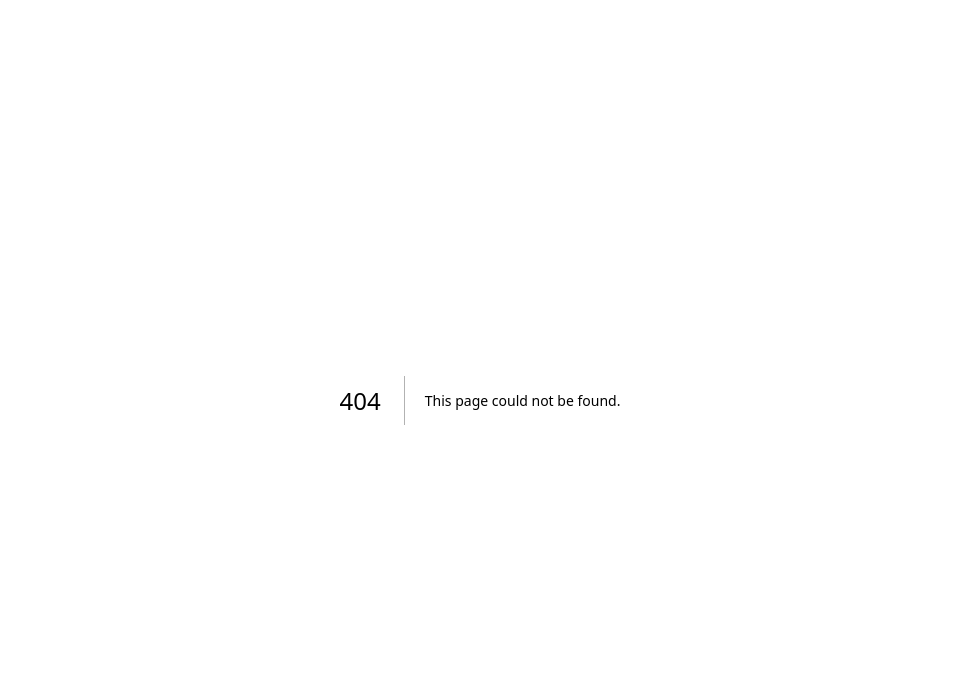
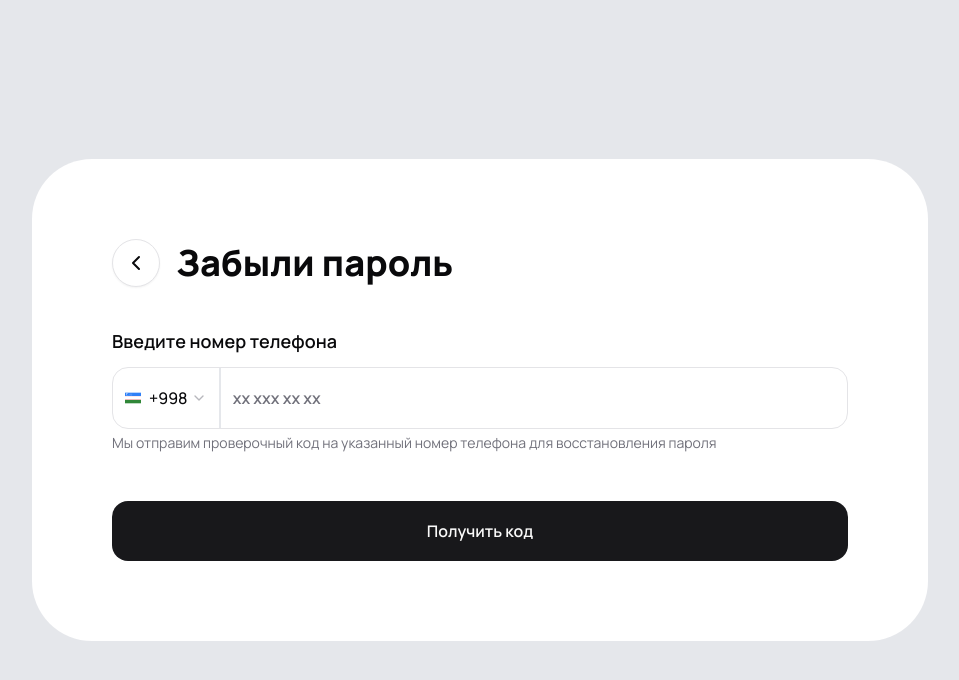
Before and after one commit to Ravshanbekovvb/omboor.com, a Next.js app in the folder frontend/: page /forgot-password in a window 1280 px wide. Before the commit this address had no page. Shown: the top 680 px of the page, without its empty margins (160-1119 px from the left). Built offline with nearby package versions, Linux system fonts and the light colour scheme.

Commit message:
feat: implement forgot password and login pages with form validation and country selection

```diff
--- /dev/null
+++ b/frontend/src/app/(auth)/forgot-password/page.tsx
@@ -0,0 +1,11 @@
+import { ForgotPassword } from '@/widgets/forgot-password'
+
+import { Section } from '@/shared/ui'
+
+export default function Page() {
+	return (
+		<Section className='flex h-full items-center justify-center'>
+			<ForgotPassword className='max-w-4xl' />
+		</Section>
+	)
+}
--- /dev/null
+++ b/frontend/src/app/(auth)/layout.tsx
@@ -0,0 +1,11 @@
+export default function RootLayout({
+	children
+}: Readonly<{
+	children: React.ReactNode
+}>) {
+	return (
+		<>
+			<main className='flex size-full flex-col overflow-y-auto'>{children}</main>
+		</>
+	)
+}
--- /dev/null
+++ b/frontend/src/entities/title/index.ts
@@ -0,0 +1 @@
+export { Title } from './title'
--- /dev/null
+++ b/frontend/src/entities/title/title.tsx
@@ -0,0 +1,5 @@
+import { cn } from '@/shared/lib/utils'
+
+export const Title: React.FC<{ className?: string; title: string }> = ({ className, title }) => {
+	return <div className={cn('text-3xl font-black sm:text-4xl', className)}>{title}</div>
+}
--- a/frontend/src/shared/ui/form.tsx
+++ b/frontend/src/shared/ui/form.tsx
@@ -119,7 +119,7 @@ function FormDescription({ className, ...props }: React.ComponentProps<'p'>) {
 		<p
 			data-slot='form-description'
 			id={formDescriptionId}
-			className={cn('text-muted-foreground text-sm', className)}
+			className={cn('text-muted-foreground mt-1 text-sm', className)}
 			{...props}
 		/>
 	)
--- /dev/null
+++ b/frontend/src/widgets/forgot-password/index.ts
@@ -0,0 +1 @@
+export { ForgotPassword } from './ui'
--- /dev/null
+++ b/frontend/src/widgets/forgot-password/model.ts
@@ -0,0 +1,37 @@
+import { zodResolver } from '@hookform/resolvers/zod'
+import { useState } from 'react'
+import { SubmitHandler, useForm } from 'react-hook-form'
+import * as z from 'zod'
+
+import { countries } from '@/shared/constants'
+import { TCountry } from '@/shared/types'
+
+const formSchema = z.object({
+	phone: z.string().min(1, 'Telefon raqam kiritilishi shart')
+})
+type TForm = z.infer<typeof formSchema>
+export const useForgotPassword = () => {
+	const defaultValues = {
+		phone: ''
+	} as TForm
+	const form = useForm<TForm>({
+		mode: 'onSubmit',
+		resolver: zodResolver(formSchema),
+		defaultValues
+	})
+	const [selectedCountry, setSelectedCountry] = useState<TCountry>(countries[0])
+	const [isDropdownOpen, setIsDropdownOpen] = useState<boolean>(false)
+	const onSubmit: SubmitHandler<TForm> = data => {
+		data.phone = selectedCountry.dialCode + data.phone
+		console.log(data)
+	}
+
+	return {
+		selectedCountry,
+		isDropdownOpen,
+		setSelectedCountry,
+		setIsDropdownOpen,
+		onSubmit,
+		form
+	}
+}
--- /dev/null
+++ b/frontend/src/widgets/forgot-password/ui.tsx
@@ -0,0 +1,137 @@
+'use client'
+import { ChevronLeft } from 'lucide-react'
+import Link from 'next/link'
+
+import { Title } from '@/entities/title'
+
+import { countries } from '@/shared/constants'
+import { cn } from '@/shared/lib/utils'
+import {
+	Button,
+	Input,
+	Select,
+	SelectContent,
+	SelectGroup,
+	SelectItem,
+	SelectTrigger
+} from '@/shared/ui'
+import {
+	Form,
+	FormControl,
+	FormDescription,
+	FormField,
+	FormItem,
+	FormLabel
+} from '@/shared/ui/form'
+
+import { useForgotPassword } from './model'
+
+export const ForgotPassword: React.FC<{ className?: string }> = ({ className }) => {
+	const {
+		form,
+		isDropdownOpen,
+		onSubmit,
+		selectedCountry,
+		setIsDropdownOpen,
+		setSelectedCountry
+	} = useForgotPassword()
+	return (
+		<div
+			className={cn(
+				'w-full space-y-10 rounded-[60px] bg-white p-6 sm:p-12 md:p-16 lg:p-20',
+				className
+			)}
+		>
+			<div className='flex items-center gap-4'>
+				<Link href={'/login'}>
+					<Button
+						variant={'outline'}
+						className='size-7 min-h-12 w-12 rounded-full'
+						size='icon'
+					>
+						<ChevronLeft className='size-6' />
+					</Button>
+				</Link>
+				<Title title='Забыли пароль' />
+			</div>
+			<Form {...form}>
+				<form onSubmit={form.handleSubmit(onSubmit)} className='space-y-7'>
+					<FormField
+						control={form.control}
+						name='phone'
+						render={({ field }) => (
+							<FormItem>
+								<FormLabel>Введите номер телефона</FormLabel>
+								<FormControl>
+									<div className='border-input focus-within:ring-input flex items-center rounded-2xl border transition-shadow duration-300 focus-within:ring-3 focus-within:ring-offset-1'>
+										<Select
+											open={isDropdownOpen}
+											onOpenChange={setIsDropdownOpen}
+											value={selectedCountry.code}
+											onValueChange={value => {
+												const country = countries.find(
+													c => c.code === value
+												)
+												if (country) setSelectedCountry(country)
+											}}
+										>
+											<SelectTrigger className='w-[100px] rounded-none border-0 shadow-none outline-none focus-visible:ring-0 focus-visible:ring-offset-0 sm:w-[120px]'>
+												<div className='flex items-center gap-1 sm:gap-2'>
+													{<selectedCountry.flag />}
+													<span className='text-sm font-medium sm:text-base'>
+														{selectedCountry.dialCode}
+													</span>
+												</div>
+											</SelectTrigger>
+											<SelectContent
+												className='max-h-[260px] w-[200px] sm:w-[225px]'
+												position='popper'
+												align='start'
+											>
+												<SelectGroup>
+													{countries.map(country => {
+														const CountryFlagComponent = country.flag
+														return (
+															<SelectItem
+																key={country.code}
+																value={country.code}
+															>
+																<div className='flex items-center gap-1'>
+																	<CountryFlagComponent />
+																	<span className='min-w-10 text-sm font-medium sm:min-w-12 sm:text-base'>
+																		{country.dialCode}
+																	</span>
+																	<span className='truncate text-xs text-gray-600 sm:text-sm'>
+																		{country.name}
+																	</span>
+																</div>
+															</SelectItem>
+														)
+													})}
+												</SelectGroup>
+											</SelectContent>
+										</Select>
+										<Input
+											{...field}
+											type='tel'
+											placeholder={'xx xxx xx xx'}
+											className='rounded-none rounded-r-2xl border-0 border-l-2 border-l-gray-200 text-sm shadow-none outline-none focus-visible:border-l-gray-200 focus-visible:ring-0 focus-visible:ring-offset-0 sm:text-base'
+										/>
+									</div>
+								</FormControl>
+								{/* <FormMessage /> */}
+								<FormDescription>
+									Мы отправим проверочный код на указанный номер телефона для
+									восстановления пароля
+								</FormDescription>
+							</FormItem>
+						)}
+					/>
+					<Button className='mt-5 w-full' type='submit'>
+						Получить код
+					</Button>
+				</form>
+			</Form>
+		</div>
+	)
+}
--- a/frontend/src/widgets/login/ui.tsx
+++ b/frontend/src/widgets/login/ui.tsx
@@ -2,6 +2,9 @@
 
 import { Eye, EyeClosed } from 'lucide-react'
 import Image from 'next/image'
+import Link from 'next/link'
+
+import { Title } from '@/entities/title'
 
 import { countries } from '@/shared/constants'
 import { cn } from '@/shared/lib/utils'
@@ -53,10 +56,8 @@ export const Login: React.FC<{ className?: string }> = ({ className }) => {
 						/>
 						<div className='truncate text-2xl sm:text-3xl'>Omboor.com</div>
 					</div>
-					<h3 className='text-3xl font-black sm:text-4xl'>Вход в аккаунт</h3>
+					<Title title='Вход в аккаунт' />
 					<div className='flex flex-col items-start gap-3'>
-						{/* <label className='text-base font-semibold sm:text-lg'></label> */}
-
 						<FormField
 							control={form.control}
 							name='phone'
@@ -129,11 +130,6 @@ export const Login: React.FC<{ className?: string }> = ({ className }) => {
 					</div>
 
 					<div className='space-y-3'>
-						{/* <div className='flex flex-col gap-2 text-base font-semibold sm:flex-row sm:items-center sm:justify-between sm:text-lg'>
-							<label className='cursor-pointer text-sm text-blue-500 hover:underline sm:text-base'>
-								Забыли пароль?
-							</label>
-						</div> */}
 						<div className='relative'>
 							<FormField
 								control={form.control}
@@ -142,9 +138,12 @@ export const Login: React.FC<{ className?: string }> = ({ className }) => {
 									<FormItem>
 										<div className='flex items-center justify-between'>
 											<FormLabel>Пароль</FormLabel>
-											<label className='cursor-pointer text-sm text-blue-500 hover:underline sm:text-base'>
+											<Link
+												href={'/forgot-password'}
+												className='cursor-pointer text-sm text-blue-500 hover:underline sm:text-base'
+											>
 												Забыли пароль?
-											</label>
+											</Link>
 										</div>
 										<FormControl>
 											<div className='relative'>
```
Also changed, not shown: frontend/src/app/(auth)/login/page.tsx (renamed from frontend/src/app/(root)/page.tsx).
